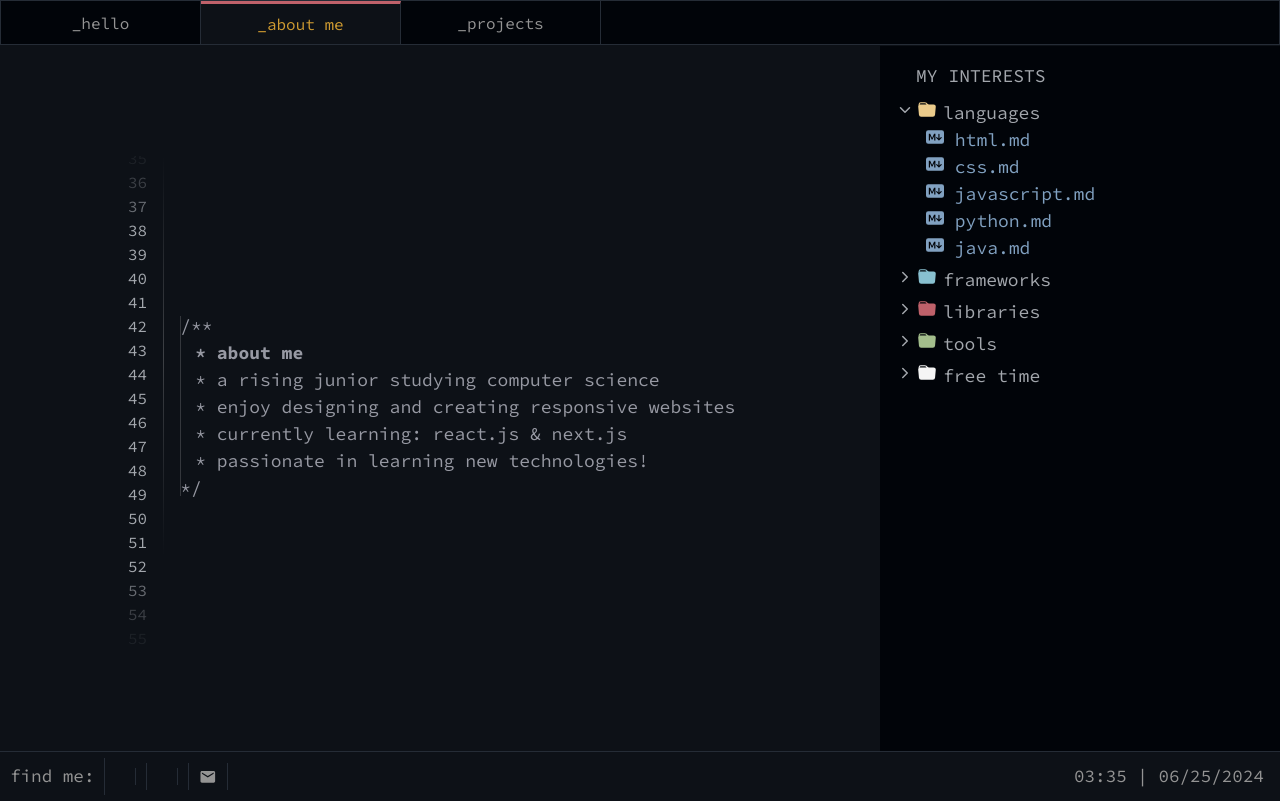
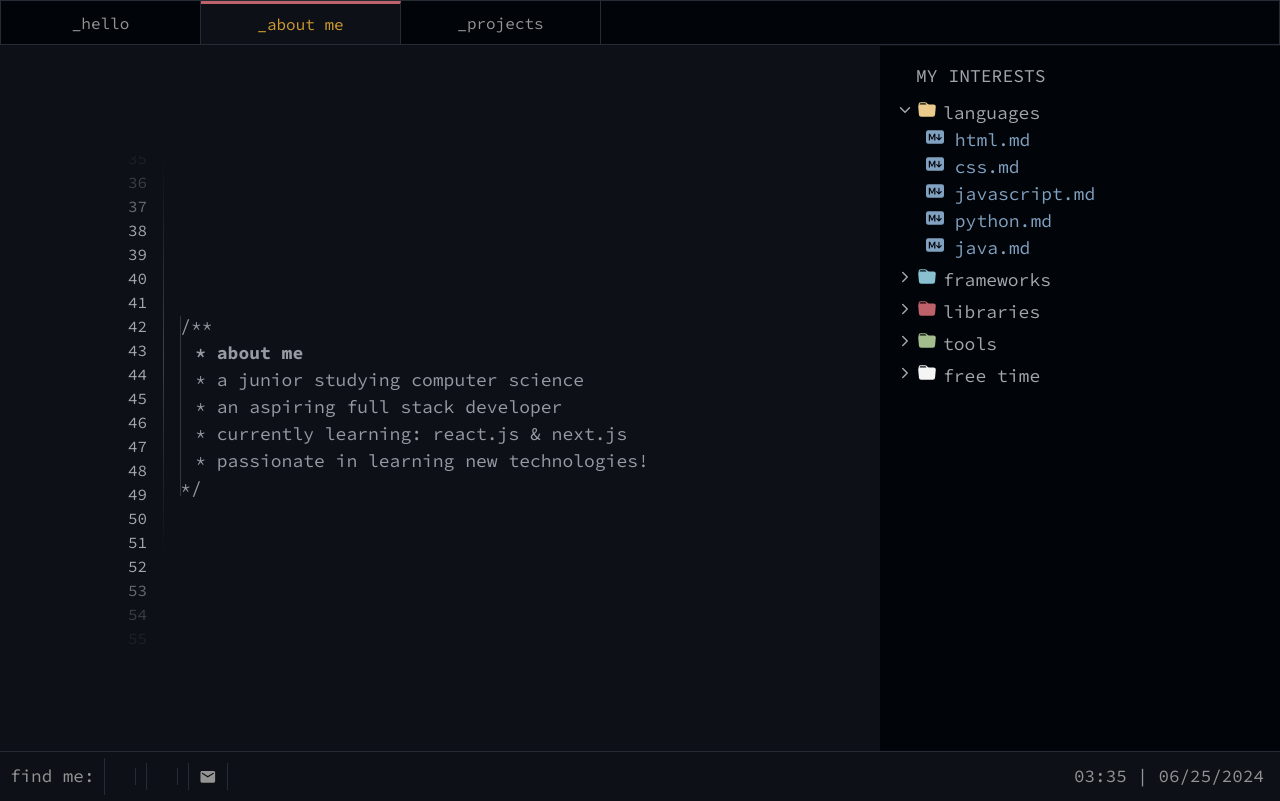
Before and after one commit to jung-eugene/portfolio, a Next.js app: page /about in a window 1280 px wide. Built offline with nearby package versions, Linux system fonts and the light colour scheme; some icons are missing.

Commit message:
about page changes

```diff
--- a/pages/about.jsx
+++ b/pages/about.jsx
@@ -106,8 +106,8 @@ const About = () => {
         >
           <span className={style.ml_2}> /**</span>
           <span style={{ fontWeight: "bold" }}>* about me</span>
-          <span>* a rising junior studying computer science </span>
-          <span>* enjoy designing and creating responsive websites </span>
+          <span>* a junior studying computer science </span>
+          <span>* an aspiring full stack developer </span>
           <span>* currently learning: react.js & next.js </span>
           <span>* passionate in learning new technologies! </span>
 
```
